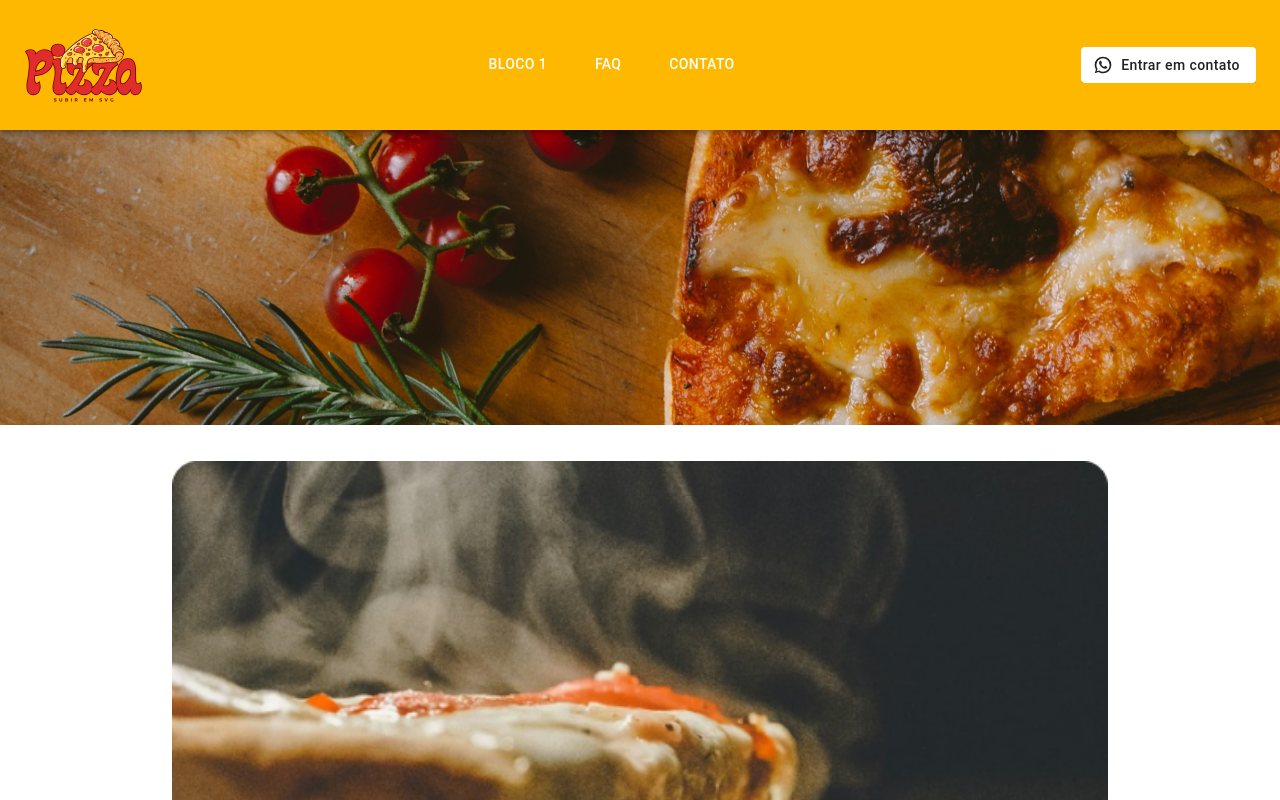
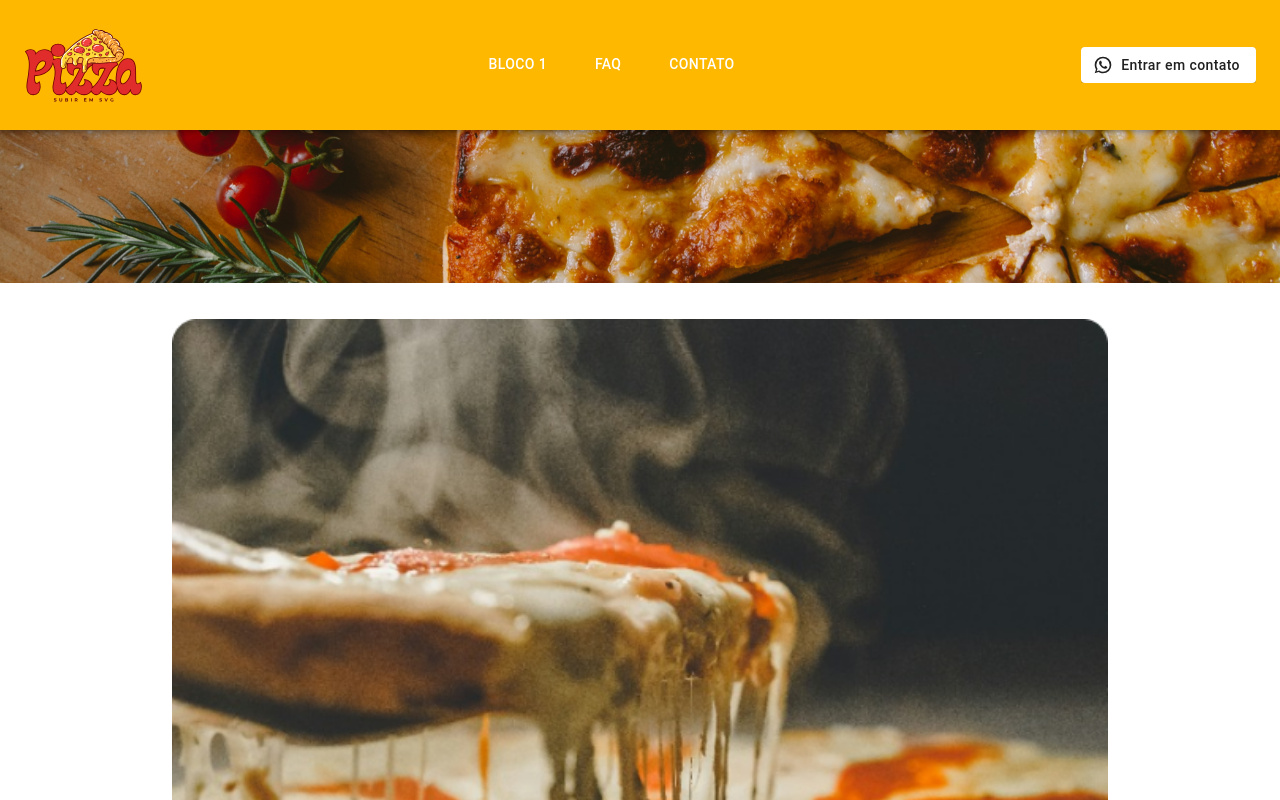
Before and after one commit to Andzuo/test-front-loumar, a React (Create React App) app: page / in a window 1280 px wide. Shown: the top 800 px of the page. Built offline with nearby package versions, Linux system fonts and the light colour scheme.

Commit message:
Refact: Refatorando HeroSection

```diff
--- a/src/components/HeroSection.jsx
+++ b/src/components/HeroSection.jsx
@@ -1,11 +1,25 @@
 import React from "react";
+import { Box } from "@mui/material";
 import Banner from "../assets/Banner.png";
 
 const HeroSection = () => {
    return (
-      <div>
-         <img src={Banner} alt="banner" />
-      </div>
+      <Box
+         sx={{
+            width: "100%",
+            justifyContent: "center",
+            overflow: "hidden",
+         }}
+      >
+         <Box
+            component="img"
+            src={Banner}
+            alt="banner"
+            sx={{
+               width: "100%",
+            }}
+         />
+      </Box>
    );
 };
 
```
